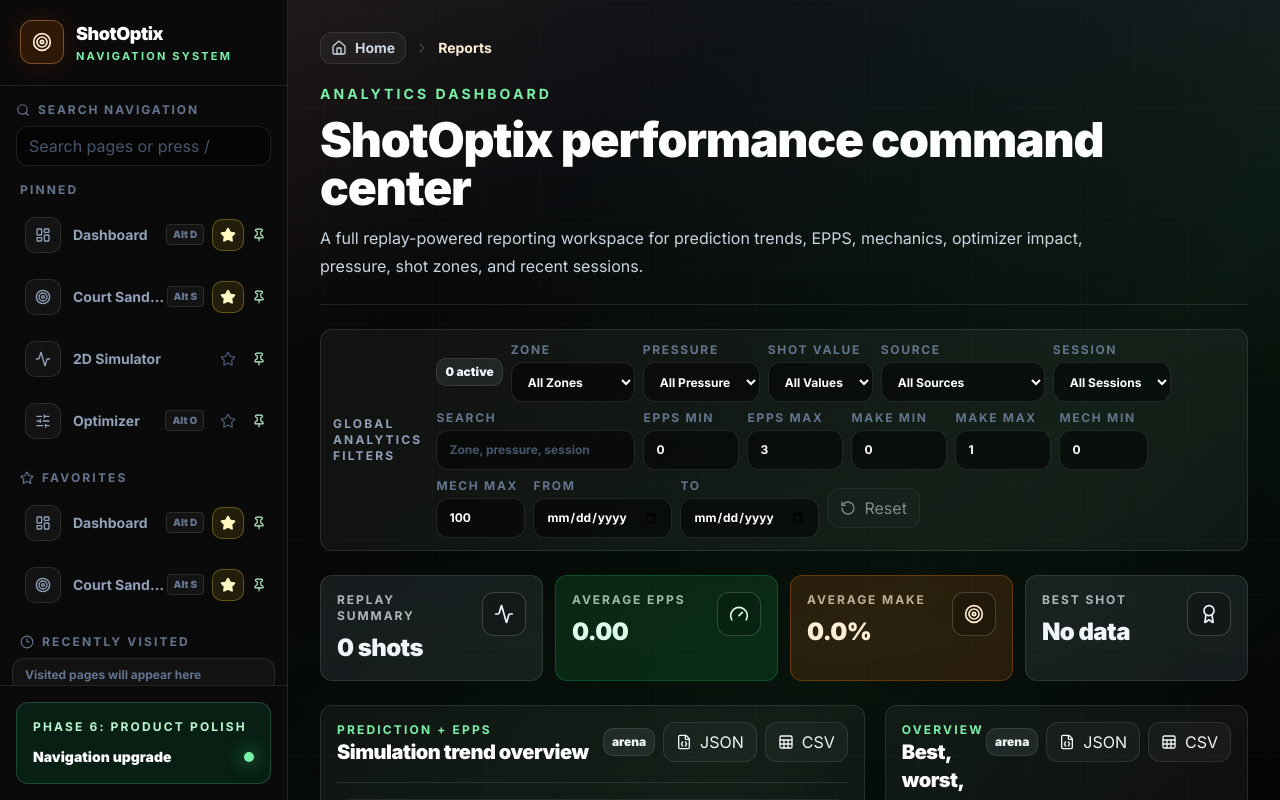
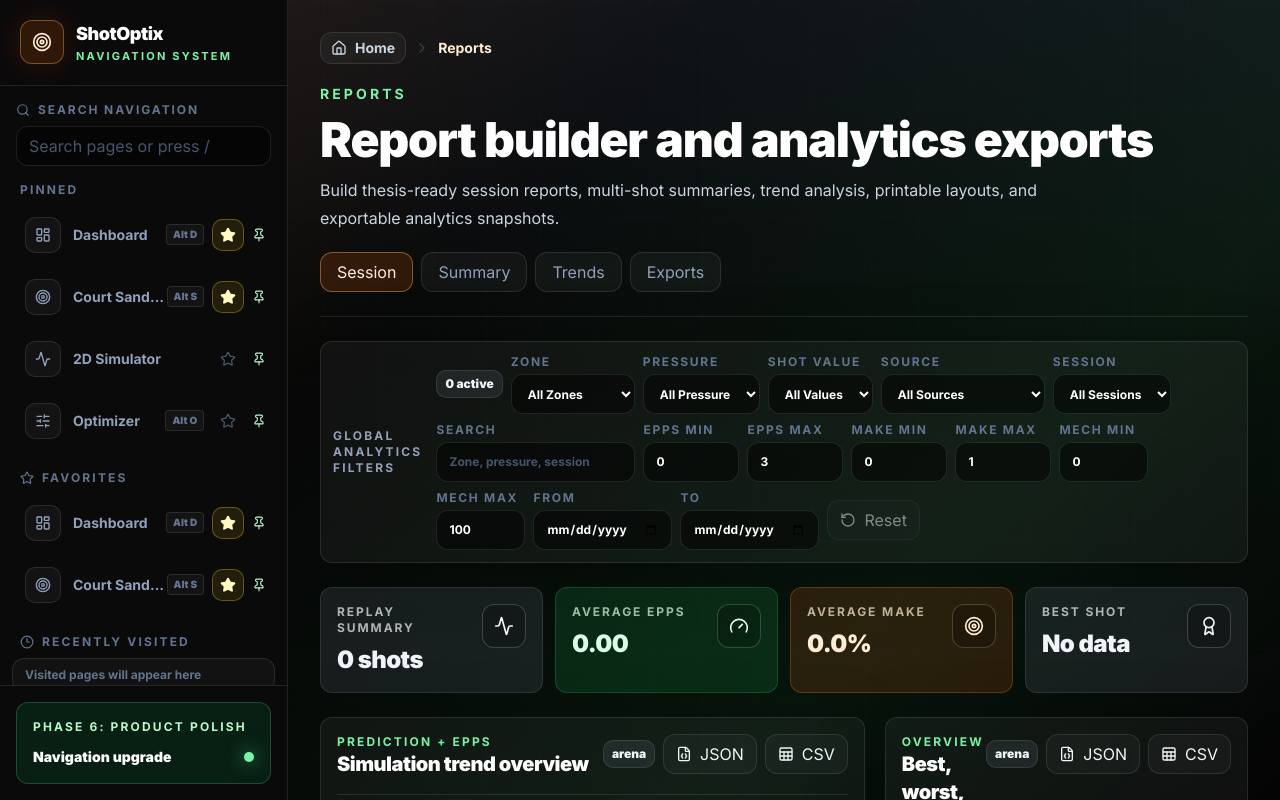
Before and after one commit to Rabin935/shot-optimizing-engine, a Next.js app in the folder frontend/: page /reports in a window 1280 px wide. Shown: the top 800 px of the page. Built offline with nearby package versions, Linux system fonts and the light colour scheme.

Commit message:
feat: redesign reports page

```diff
--- a/frontend/components/analytics/AnalyticsReportsDashboard.tsx
+++ b/frontend/components/analytics/AnalyticsReportsDashboard.tsx
@@ -11,7 +11,7 @@ import {
   TrendingUp,
 } from "lucide-react";
 import type { ReactNode } from "react";
-import { useMemo } from "react";
+import { useMemo, useState } from "react";
 import {
   Bar,
   BarChart,
@@ -49,7 +49,17 @@ import type {
   ZonePerformanceDatum,
 } from "@/types/charts";
 
+type ReportMode = "session" | "summary" | "trends" | "exports";
+
+const reportModes: Array<{ label: string; value: ReportMode }> = [
+  { label: "Session", value: "session" },
+  { label: "Summary", value: "summary" },
+  { label: "Trends", value: "trends" },
+  { label: "Exports", value: "exports" },
+];
+
 export function AnalyticsReportsDashboard() {
+  const [reportMode, setReportMode] = useState<ReportMode>("session");
   const shots = useFilteredAnalyticsShots();
   const optimizedShot = useShotStore((state) => state.optimizedShot);
   const trendRows = useMemo(() => buildTrendSeries(shots, "all"), [shots]);
@@ -70,15 +80,33 @@ export function AnalyticsReportsDashboard() {
     <section className="grid gap-6">
       <header className="flex flex-col gap-3 border-b border-white/10 pb-6">
         <p className="text-sm font-bold uppercase tracking-[0.22em] text-green-300">
-          Analytics Dashboard
+          Reports
         </p>
         <h1 className="text-3xl font-black tracking-tight text-white sm:text-5xl">
-          ShotOptix performance command center
+          Report builder and analytics exports
         </h1>
         <p className="max-w-3xl text-base leading-7 text-slate-300">
-          A full replay-powered reporting workspace for prediction trends, EPPS,
-          mechanics, optimizer impact, pressure, shot zones, and recent sessions.
+          Build thesis-ready session reports, multi-shot summaries, trend
+          analysis, printable layouts, and exportable analytics snapshots.
         </p>
+        <div className="mt-2 flex flex-wrap gap-2" role="tablist" aria-label="Report view">
+          {reportModes.map((mode) => (
+            <button
+              key={mode.value}
+              type="button"
+              role="tab"
+              aria-selected={reportMode === mode.value}
+              onClick={() => setReportMode(mode.value)}
+              className={`min-h-10 rounded-lg border px-4 text-sm font-black transition ${
+                reportMode === mode.value
+                  ? "border-orange-300/40 bg-orange-500/15 text-orange-100"
+                  : "border-white/10 bg-white/[0.04] text-slate-400 hover:text-white"
+              }`}
+            >
+              {mode.label}
+            </button>
+          ))}
+        </div>
       </header>
 
       <GlobalAnalyticsFilterBar />
```
